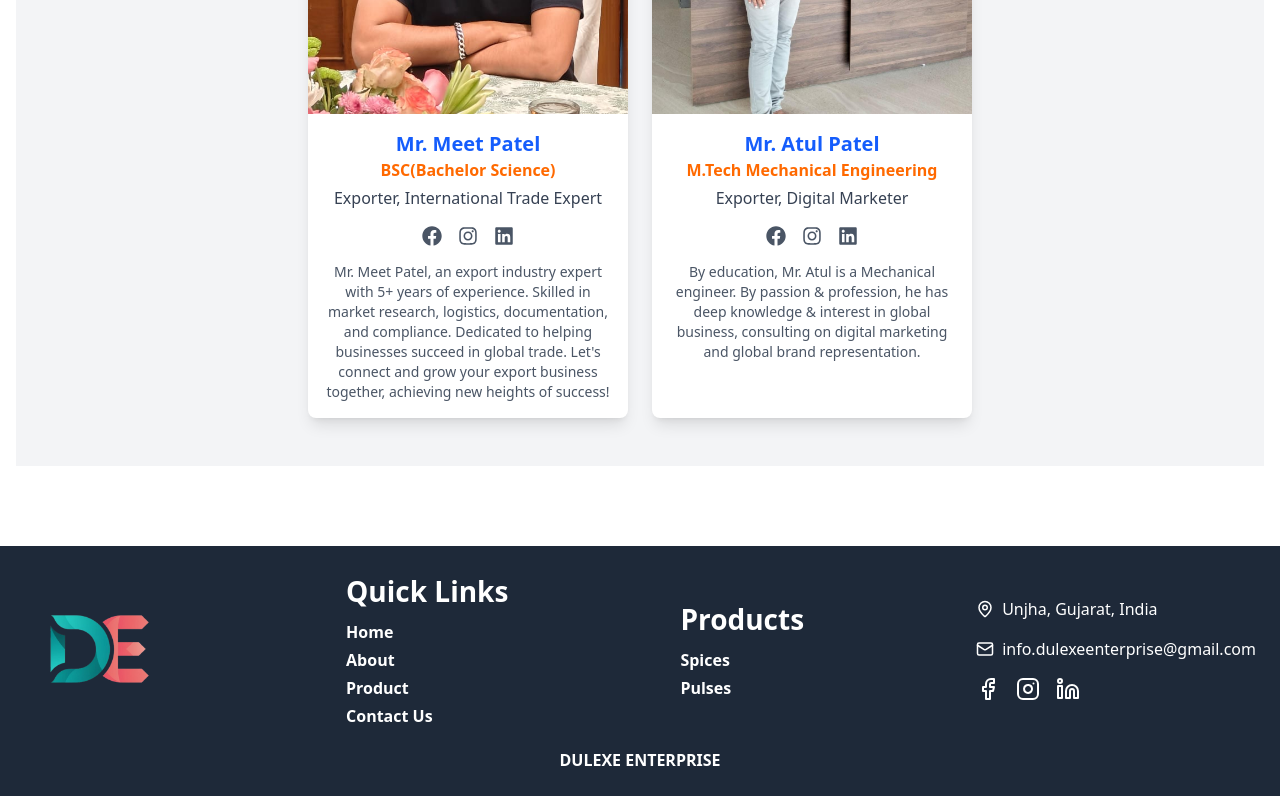
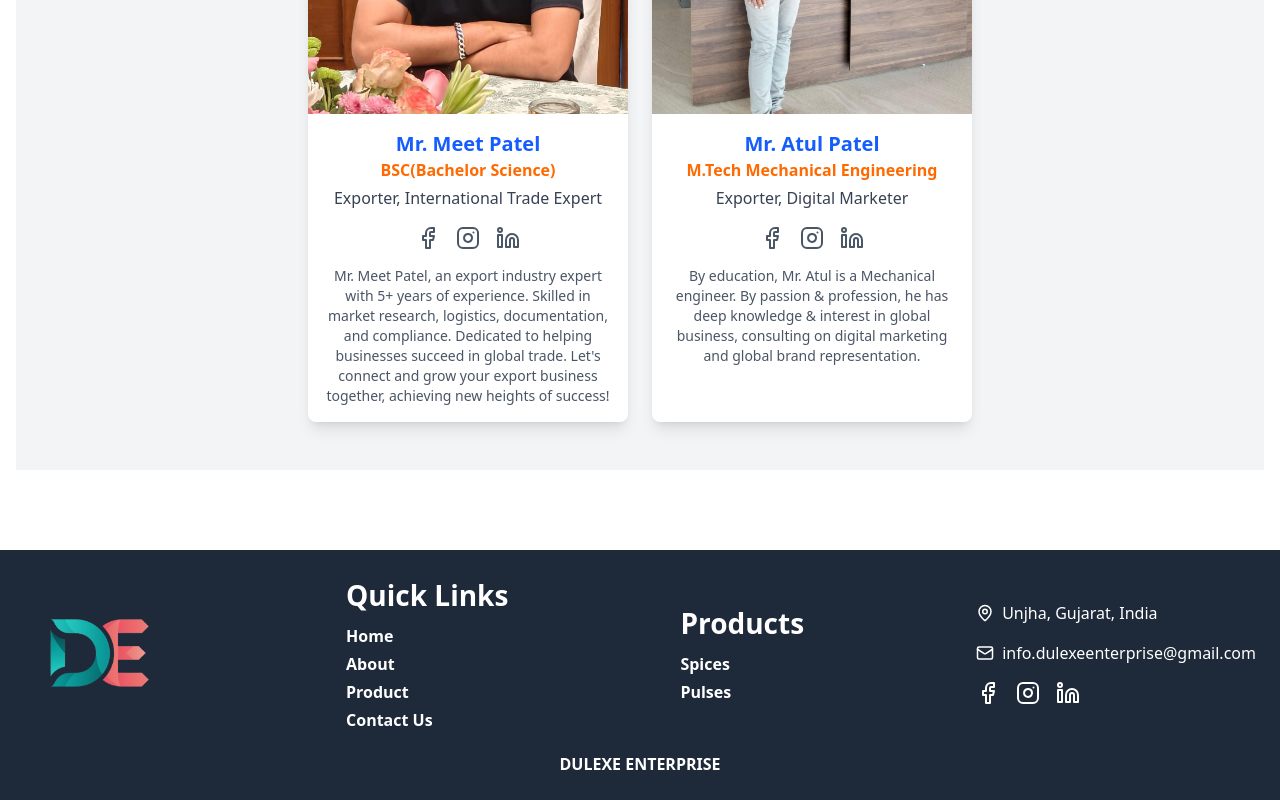
Before and after one commit to Prince7984/Dulexe-Enterprise, a React (Vite) app: page /about in a window 1280 px wide. Shown: the part 2281-3081 px from the top of the page. Built offline with nearby package versions, Linux system fonts and the light colour scheme.

Commit message:
anchor tag add

```diff
--- a/src/components/About.jsx
+++ b/src/components/About.jsx
@@ -3,6 +3,7 @@ import Navbar from './Navbar';
 import Navbar2 from './Navbar2';
 import Ls from './Ls';
 import { FaFacebook, FaInstagram, FaLinkedin } from "react-icons/fa";
+import { MapPin, Mail, Facebook, Instagram, Linkedin } from "lucide-react";
 
 const teamMembers = [
   {
@@ -10,6 +11,7 @@ const teamMembers = [
     title: "Exporter, International Trade Expert",
     education: "BSC(Bachelor Science)",
     image: "../../spices/meet.jpg",
+    linkedin: "https://www.linkedin.com/in/patel-meet-1a0399348?utm_source=share&utm_campaign=share_via&utm_content=profile&utm_medium=android_app",
     description:
       "Mr. Meet Patel, an export industry expert with 5+ years of experience. Skilled in market research, logistics, documentation, and compliance. Dedicated to helping businesses succeed in global trade. Let's connect and grow your export business together, achieving new heights of success!",
   },
@@ -18,6 +20,7 @@ const teamMembers = [
     title: "Exporter, Digital Marketer",
     education: "M.Tech Mechanical Engineering",
     image: "../../spices/atul.jpg",
+    linkedin: "https://www.linkedin.com/in/atul-patel-0417321a2?utm_source=share&utm_campaign=share_via&utm_content=profile&utm_medium=android_app",
     description:
       "By education, Mr. Atul is a Mechanical engineer. By passion & profession, he has deep knowledge & interest in global business, consulting on digital marketing and global brand representation.",
   },
@@ -123,9 +126,15 @@ const About = () => {
                   <p className="text-orange-500 font-semibold">{member.education}</p>
                   <p className="text-gray-700 font-medium mt-1">{member.title}</p>
                   <div className="flex justify-center gap-4 text-xl text-gray-600 my-4">
-                    <FaFacebook className="hover:text-blue-600 cursor-pointer" />
-                    <FaInstagram className="hover:text-pink-600 cursor-pointer" />
-                    <FaLinkedin className="hover:text-blue-800 cursor-pointer" />
+                  <a href="https://www.facebook.com/share/1A2k641vLF/" target="_blank" rel="noopener noreferrer">
+                    <Facebook className="hover:text-blue-500 transition"/>
+                  </a>
+                  <a href="https://qr.me-qr.com/WCgEEPCp" target="_blank" rel="noopener noreferrer">
+                    <Instagram  className="hover:text-pink-500 transition"/>
+                  </a>
+                  <a href={member.linkedin}>
+                    <Linkedin  className="hover:text-blue-700 transition" />
+                  </a>
                   </div>
                   <p className="text-gray-600 text-sm">{member.description}</p>
                 </div>
```
